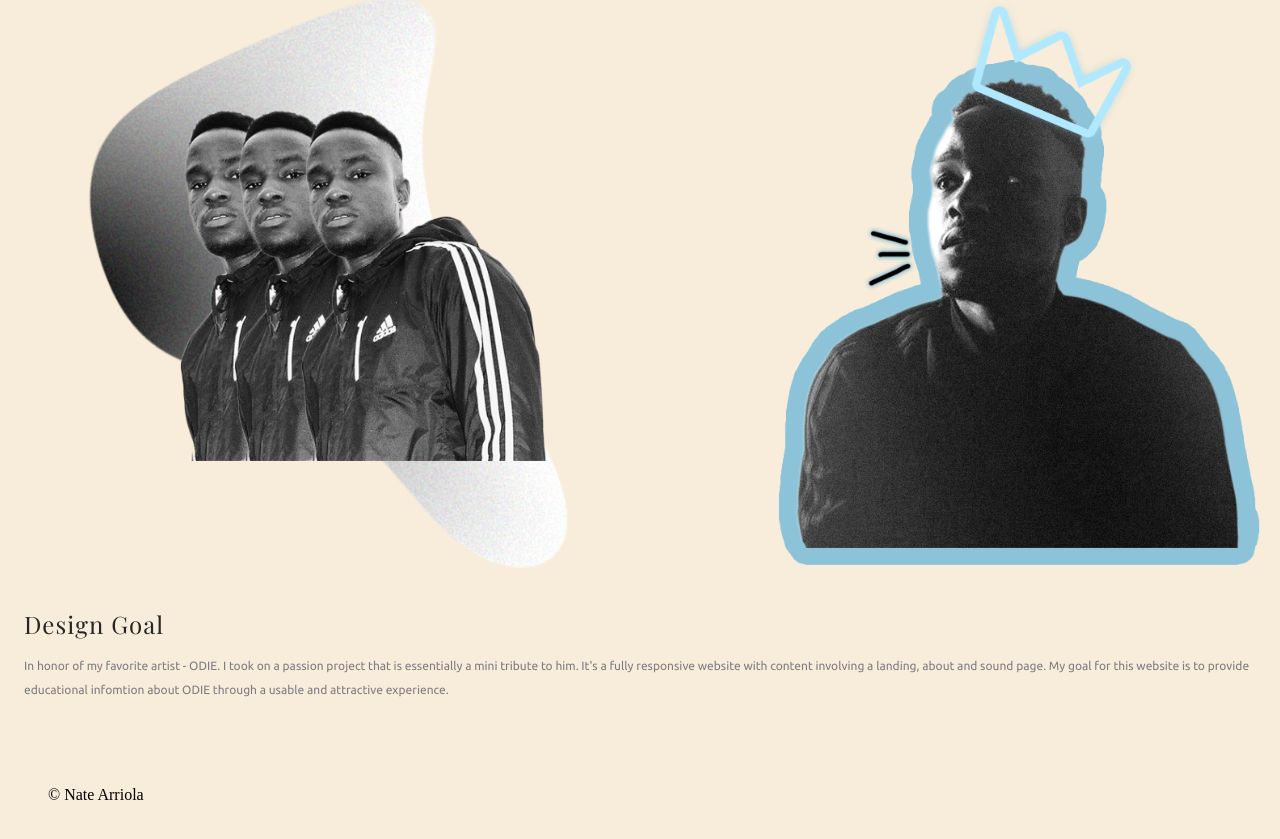
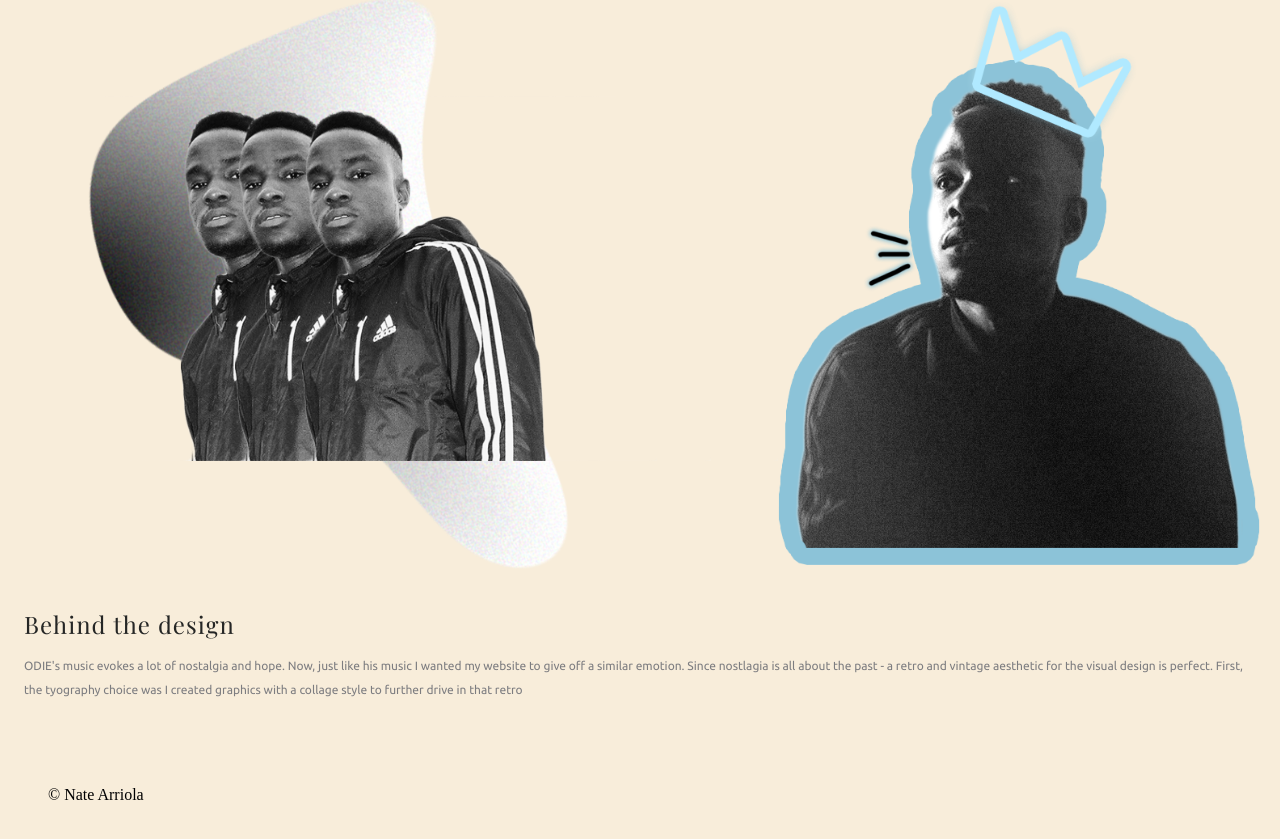
Before and after one commit to natearriola/portfolio, a plain HTML site: page index.html in a window 1280 px wide. Shown: the part 1417-2256 px from the top of the page. Drawn offline with nearby package versions, Linux system fonts and the light colour scheme.

Commit message:
Update index.html

```diff
--- a/index.html
+++ b/index.html
@@ -104,12 +104,14 @@
 </article>
 
 <section class="design-goal">
-    <h1>Design Goal</h1>
+    <h1>Behind the design</h1>
 
     <p class="content">
-      In honor of my favorite artist - ODIE. I took on a passion project that is essentially a mini tribute to him.
-      It's a fully responsive website with content involving a landing, about and sound page. My goal for this website is
-      to provide educational infomtion about ODIE through a usable and attractive experience.
+     ODIE's music evokes a lot of nostalgia and hope. Now, just like his music I wanted my website to give off a similar emotion.
+    Since nostlagia is all about the past - a retro and vintage aesthetic for the visual design is perfect. First, the tyography choice was
+
+
+       I created graphics with a collage style to further drive in that retro
     </p>
 </section>
 
```
